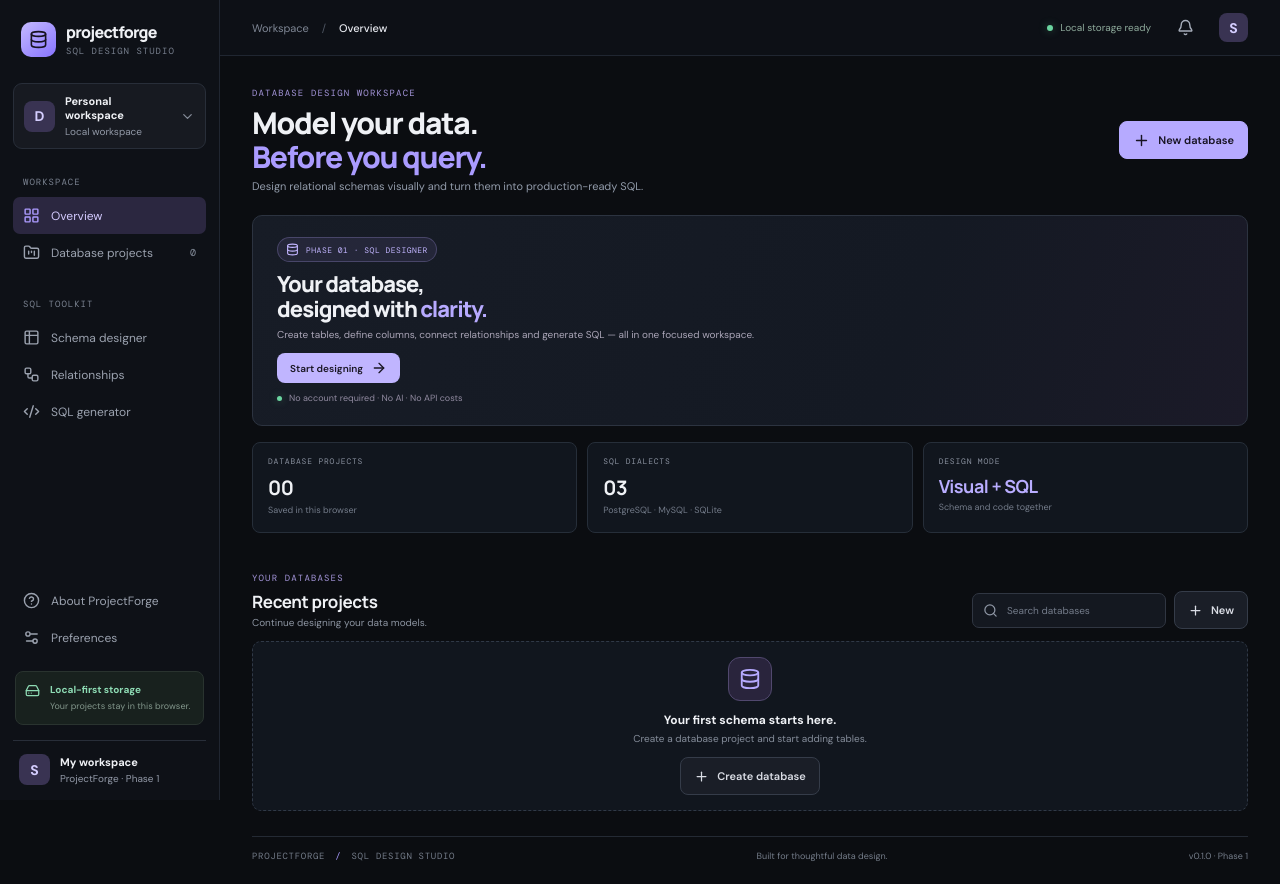
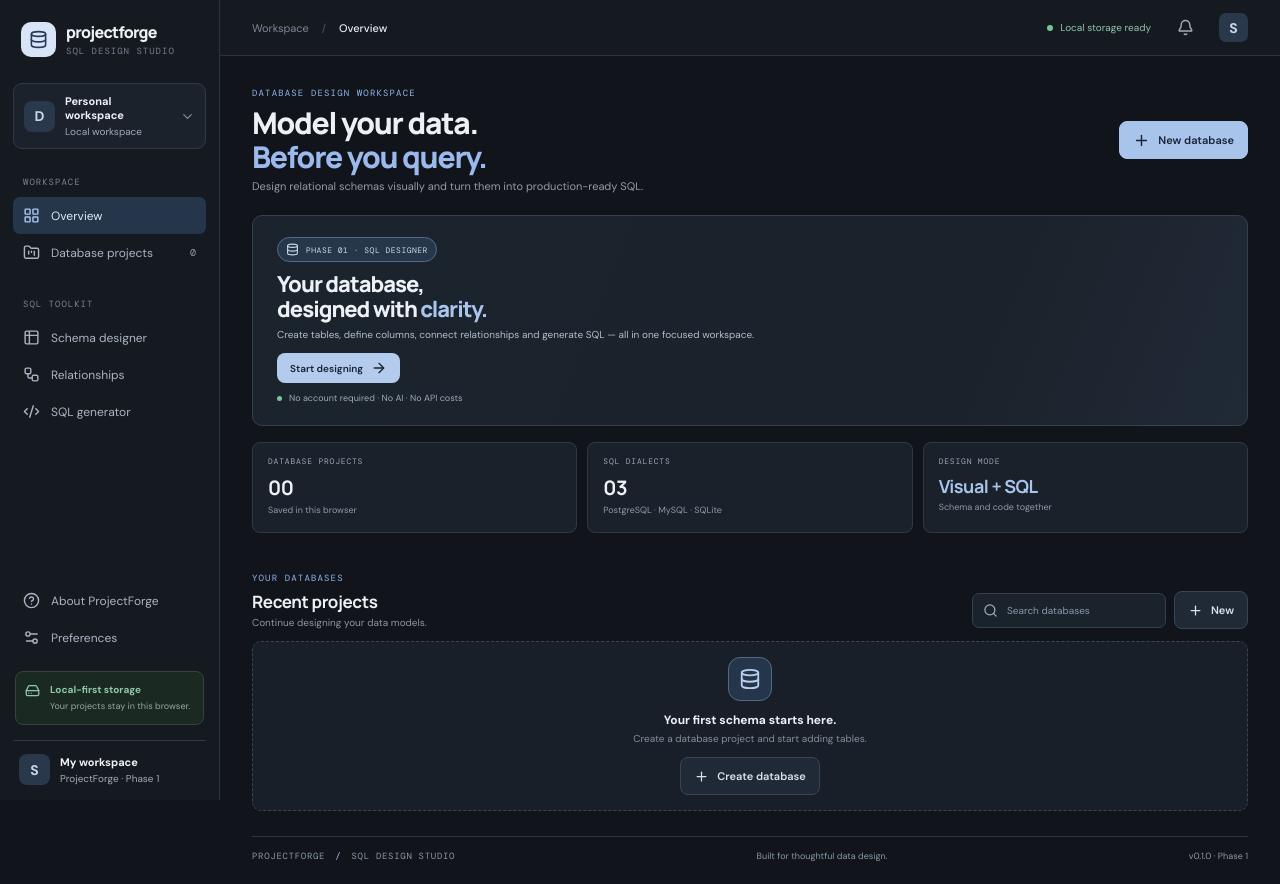
Before and after one commit to deathkernel/Designer, a Next.js app: page / in a window 1280 px wide. Built offline with nearby package versions, Linux system fonts and the light colour scheme.

Commit message:
Refine ProjectForge with a restrained professional graphite and blue palette

```diff
--- a/app/globals.css
+++ b/app/globals.css
@@ -379,3 +379,160 @@ footer{margin-top:25px;padding-top:13px}
  .forge-column-header,.forge-column-row{grid-template-columns:minmax(65px,1fr) minmax(70px,.9fr) minmax(72px,1fr) 20px;gap:4px;padding-left:6px;padding-right:6px}
  .forge-column-rules{gap:3px}
 }
+
+
+/* ProjectForge color refinement — restrained graphite and blue */
+:root{
+  color-scheme:dark;
+  --bg:#11151b;
+  --panel:#181e26;
+  --panel2:#202833;
+  --line:#303a47;
+  --text:#edf1f5;
+  --muted:#a0aab7;
+  --soft:#7b8796;
+  --accent:#83a9e8;
+  --green:#75c49a;
+  --red:#e58c91;
+}
+body{background:#11151b;color:#edf1f5}
+.sidebar{background:#151a21;border-right-color:#2a3440}
+.brand-symbol{background:#d9e5f7;color:#263b59;box-shadow:none}
+.workspace{background:#1b222c;border-color:#303a47}
+.workspace-mark,.profile-mark,.user-mark{background:#29384b;color:#c5d8f2}
+.nav{color:#aab4c1}
+.nav:hover{background:#202a36;color:#f0f3f7}
+.nav.active{background:#26364a;color:#dce9fa}
+.nav.active svg{color:#a9c7f2}
+.nav-count{color:#8d9aaa}
+.local-card{border-color:#34433c;background:#1b2923;color:#8ec9a7}
+.local-card small{color:#94a99d}
+.topbar{background:#151a21;border-bottom-color:#2a3440}
+.crumb b{color:#e7ecf2}
+.saved-indicator{color:#91c6a6}
+.user-mark{border-radius:7px}
+.content{color:#edf1f5}
+.eyebrow{color:#91b3e8}
+.heading-row h1 em{color:#9bb9ed}
+.primary{background:#a9c4eb;border-color:#a9c4eb;color:#172335}
+.primary:hover{background:#bdd2f0;border-color:#bdd2f0}
+.secondary{background:#202a36;border-color:#394656;color:#d9e1eb}
+.secondary:hover{background:#293646}
+.hero{border-color:#35404d;background:linear-gradient(112deg,#1b232d,#1b222b 72%,#202a37)}
+.hero-label{border-color:#526b8c;background:#27374a;color:#c6d9f2}
+.hero-copy h2 i{color:#a9c5ed}
+.hero-copy>p{color:#b2bdca}
+.hero-cta{background:#b3cbed;color:#172335}
+.hero-cta:hover{background:#c7d9f1}
+.hero-note{color:#9caaba}
+.hero-note span,.saved-indicator i{background:#79c59a;box-shadow:none}
+.schema-glow{background:#7da7e90b}
+.schema-card{border-color:#45566a;background:#202a36;box-shadow:0 9px 24px #080d1460}
+.schema-card-head{border-bottom-color:#39495b;color:#d2e0f2}
+.schema-card>span{color:#c3ccd7}
+.schema-card small{color:#8f9daf}
+.schema-center{border-color:#b4cbed;background:#a9c4eb;color:#1b2a3d;box-shadow:none}
+.schema-line{background:linear-gradient(90deg,#a9c4eb99,#a9c4eb10)}
+.art-caption{color:#9aaabd}
+.stats>div{border-color:#303a47;background:#1a212a}
+.stats span{color:#9aa7b6}
+.stats b{color:#edf1f5}
+.stats small{color:#8d9aaa}
+.stats .mode-value{color:#a9c5ed}
+.search{border-color:#35404d;background:#1a222c;color:#9eacbd}
+.search input{color:#edf1f5}
+.search input::placeholder{color:#8996a5}
+.project-list{border-color:#303a47}
+.project-row{background:#1a212a;color:#aab5c2;border-bottom-color:#2b3541}
+.project-row:hover{background:#222d39}
+.project-name b{color:#edf1f5}
+.project-name small{color:#9aa7b5}
+.project-icon{border-color:#435873;background:#253447;color:#b7d0f2}
+.project-dialect{border-color:#3b4b5e;color:#b9cde8;background:#202c3a}
+.empty{border-color:#3a4654;background:#191f28}
+.empty-symbol{border-color:#526a87;background:#26364a;color:#b8d0ef}
+footer{border-top-color:#2b3541;color:#8b98a8}
+footer i{color:#a9c5ed}
+
+/* Keep the editor on the same restrained visual system */
+.forge-workspace{background:#11151b;color:#edf1f5}
+.forge-topbar,.forge-nav,.forge-inspector{background:#171d25;border-color:#2c3744}
+.forge-layout{background:#11151b}
+.forge-back,.forge-settings-button{border-color:#394554;background:#202a36;color:#bdc8d5}
+.forge-back:hover,.forge-settings-button:hover{background:#293646;color:#fff}
+.forge-brand-mark{background:#29384b;color:#c5d8f2}
+.forge-project-avatar{background:#29384b;color:#c5d8f2}
+.forge-project-meta strong,.forge-inspector-entity b{color:#edf1f5}
+.forge-project-meta span,.forge-nav-label,.forge-inspector-label{color:#8997a7}
+.forge-nav-item{color:#aab5c2}
+.forge-nav-item:hover{background:#202a36;color:#f0f3f7}
+.forge-nav-item.active{border-color:#3d526c;background:#26364a;color:#dce9fa}
+.forge-nav-item.active svg{color:#a9c5ed}
+.forge-eyebrow{color:#91b3e8}
+.forge-page-heading h1{color:#edf1f5}
+.forge-page-heading p{color:#a0adbb}
+.forge-primary{border-color:#a9c4eb;background:#a9c4eb;color:#172335}
+.forge-primary:hover{border-color:#bdd2f0;background:#bdd2f0}
+.forge-secondary{border-color:#394656;background:#202a36;color:#d9e1eb}
+.forge-canvas-frame,.forge-sql-workspace{border-color:#303b48;background:#151c25}
+.forge-canvas-frame .canvas-caption,.forge-sql-toolbar{border-color:#303b48;background:#1b242f;color:#9ba9b9}
+.forge-canvas-frame .schema-flow{background-color:#151c25;background-image:radial-gradient(#3b4654 .7px,transparent .7px)}
+.forge-canvas-frame .canvas-first-node{border-color:#40516a;background:#202b38}
+.forge-canvas-footer{border-color:#303b48;background:#1b242f;color:#94a2b1}
+.forge-canvas-footer>span:first-child{color:#b8c5d4}
+.forge-inspector-head{border-color:#303b48;color:#95a3b2}
+.forge-inspector-entity,.forge-inspector-section,.forge-inspector-footer{border-color:#303b48}
+.forge-inspector-entity>span,.forge-table-icon,.forge-relation-symbol{border-color:#435873;background:#253447;color:#b7d0f2}
+.forge-inspector-stat{color:#a6b1bf}
+.forge-inspector-stat b,.forge-inspector-column b{color:#dce4ed}
+.forge-inspector-column>span{color:#a9c5ed}
+.forge-inspector-column small{color:#91a0b0}
+.forge-inspector-action{color:#b4c0ce}
+.forge-inspector-action:hover{border-color:#3c4c60;background:#202b38;color:#dce9fa}
+.forge-inspector-footer span,.forge-inspector-footer small{color:#91a0af}
+.forge-inspector-footer b{color:#dce4ed}
+.forge-tables-view .forge-table-editor,.forge-panel,.forge-settings-panel{border-color:#303b48;background:#1a222c}
+.forge-table-editor>header{border-color:#303b48;background:#202a36}
+.forge-table-editor>header input{color:#edf1f5}
+.forge-column-header{border-color:#303b48;color:#91a0af}
+.forge-column-row{border-color:#2a3541}
+.forge-column-row>input:first-child,.forge-column-row select,.forge-field input,.forge-field select,.forge-field textarea{border-color:#3a4654;background:#151c25;color:#e0e7ef}
+.forge-column-row>input:focus,.forge-column-row select:focus,.forge-field input:focus,.forge-field select:focus,.forge-field textarea:focus{border-color:#83a9e8}
+.forge-column-rules label{color:#aab6c4}
+.forge-column-rules input{accent-color:#83a9e8}
+.forge-add-column,.forge-inspector-action svg{color:#a9c5ed}
+.forge-add-column:hover{background:#202b38}
+.forge-icon-danger{color:#9aa7b5}
+.forge-icon-danger:hover{background:#3a292d;color:#f0a0a5}
+.forge-panel-title h2{color:#edf1f5}
+.forge-panel-title p,.forge-panel-title>span{color:#9aa8b7}
+.forge-relation-form{border-color:#303b48;background:#151c25}
+.forge-field>span{color:#95a3b2}
+.forge-relation-row{border-color:#303b48;background:#202a36}
+.forge-relation-row>div b{color:#e0e7ef}
+.forge-relation-row>div small{color:#95a3b2}
+.forge-relation-rule{color:#b5cbe7}
+.forge-empty-inline{border-color:#455363;color:#a1adba}
+.forge-sql-toolbar{color:#9aa8b7}
+.forge-sql-toolbar span:first-child{color:#c0cbd8}
+.forge-sql-workspace pre{color:#c4d6ee}
+.forge-check-summary>div,.forge-issue{border-color:#303b48;background:#202a36}
+.forge-check-summary span,.forge-issue p{color:#a1adba}
+.forge-check-summary strong{color:#8fc8a6}
+.forge-check-summary strong.has-errors{color:#e99a9f}
+.forge-issue>span{background:#293d33;color:#a0d4b1}
+.forge-issue.error>span{background:#452d31;color:#f0adb0}
+.forge-issue b{color:#d1dbe5}
+.forge-settings-note{border-color:#35483d;background:#1b2923;color:#91c9a7}
+.forge-settings-note b{color:#c6e1d0}
+.forge-settings-note small{color:#9ab2a3}
+.forge-empty-state{border-color:#3a4654;background:#1a222c}
+.forge-empty-state>span{border-color:#435873;background:#253447;color:#b7d0f2}
+.forge-empty-state h3{color:#edf1f5}
+.forge-empty-state p{color:#a0adbb}
+.forge-local-status{border-color:#35483d;background:#1b2923;color:#91c9a7}
+.forge-local-status b{color:#c6e1d0}
+.forge-local-status small{color:#9ab2a3}
+@media(prefers-reduced-motion:no-preference){
+ .nav,.nav.active,.project-row,.forge-nav-item,.forge-primary,.primary{transition:background-color .16s ease,border-color .16s ease,color .16s ease}
+}
```
